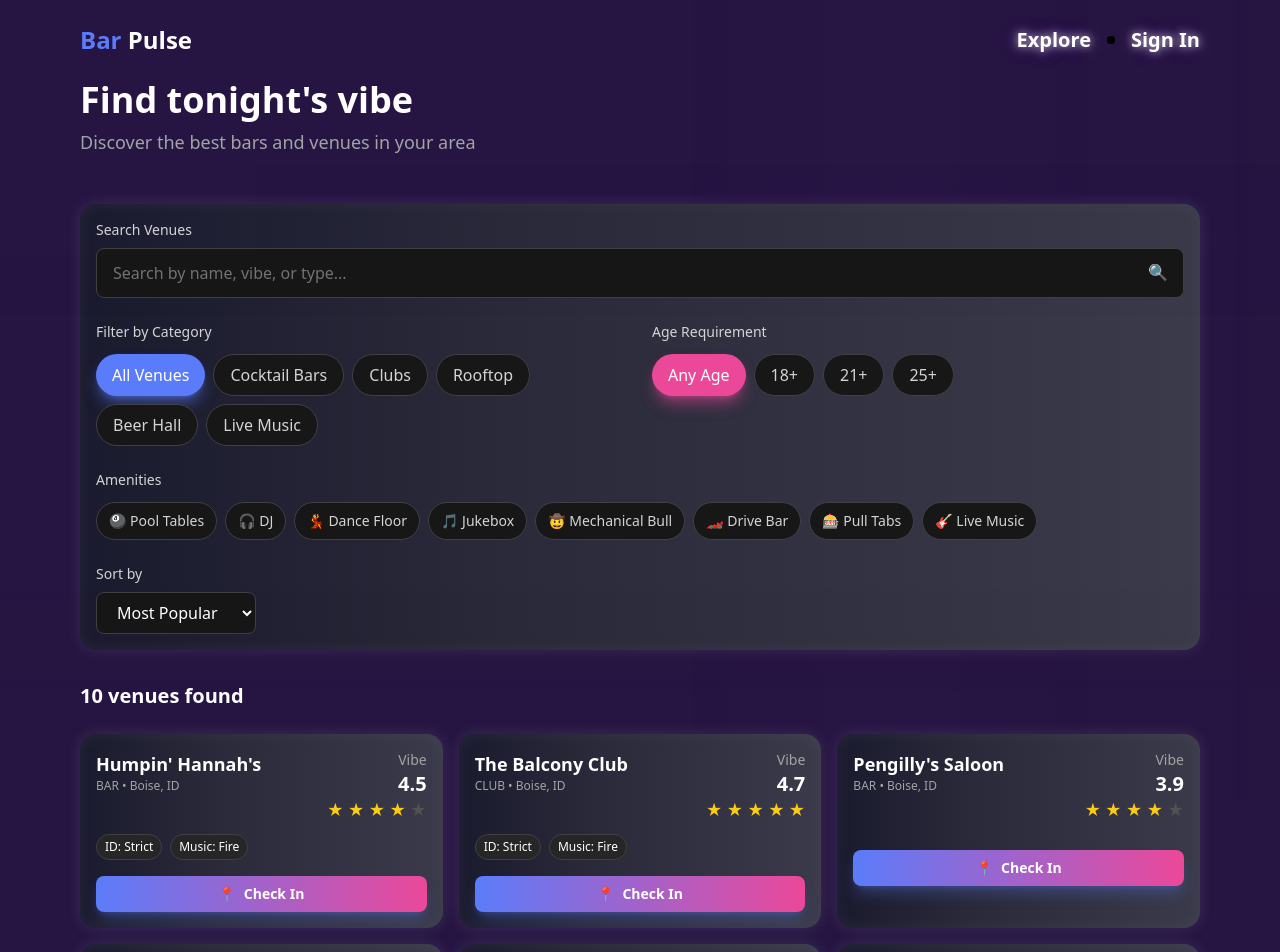
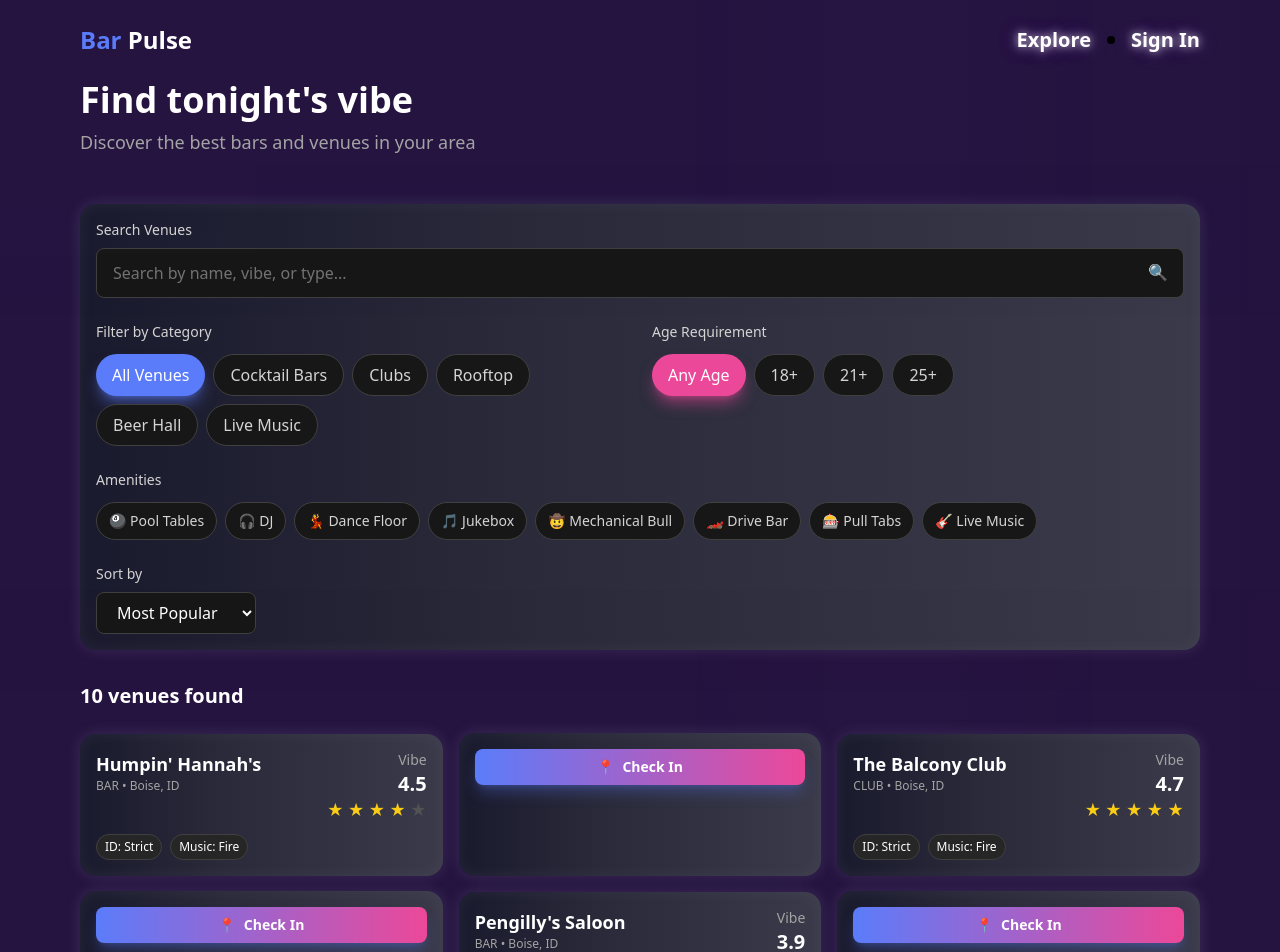
Before and after one commit to jacksongentner-source/bar-pulse-lite2, a Next.js app: page / in a window 1280 px wide. Shown: the top 952 px of the page. Built offline with nearby package versions, Linux system fonts and the light colour scheme.

Commit message:
Fix venue links using Next.js Link component

```diff
--- a/app/venue/[id]/page.tsx
+++ b/app/venue/[id]/page.tsx
@@ -1,41 +1,32 @@
 'use client';
 
-import { useEffect, useState } from 'react';
-import { computeAggregates, getVenue, Venue } from "@/lib/data";
+import Link from 'next/link';
+import { computeAggregates, getVenue, venues } from "@/lib/data";
 import { Stars } from "@/components/Stars";
 import { BusyTimesChart } from "@/components/BusyTimesChart";
 import { useParams } from 'next/navigation';
+import { useEffect, useState } from 'react';
 
 export default function VenuePage() {
   const params = useParams();
-  const [venue, setVenue] = useState<Venue | null>(null);
-  const [loading, setLoading] = useState(true);
+  const [venue, setVenue] = useState<any>(null);
+  const [mounted, setMounted] = useState(false);
 
   useEffect(() => {
+    setMounted(true);
     if (params?.id) {
       const id = Array.isArray(params.id) ? params.id[0] : params.id;
-      const foundVenue = getVenue(id);
-      setVenue(foundVenue || null);
-      setLoading(false);
+      const foundVenue = venues.find(v => v.id === id);
+      setVenue(foundVenue);
     }
   }, [params?.id]);
 
-  if (loading) {
-    return (
-      <main className="pb-12">
-        <div className="card p-12 text-center">
-          <p className="text-neutral-400">Loading...</p>
-        </div>
-      </main>
-    );
-  }
-
-  if (!venue) {
+  if (!mounted || !venue) {
     return (
       <main className="pb-12">
         <div className="card p-12 text-center">
           <p className="text-2xl mb-2">🏚️</p>
-          <p className="text-neutral-400 mb-2">Venue not found</p>
+          <p className="text-neutral-400">Loading venue...</p>
         </div>
       </main>
     );
@@ -45,6 +36,11 @@ export default function VenuePage() {
 
   return (
     <main className="pb-12">
+      {/* Back Link */}
+      <Link href="/" className="text-brand hover:text-pink-400 transition text-sm mb-6 inline-block">
+        ← Back to venues
+      </Link>
+
       {/* Header */}
       <div className="card p-8 mb-6">
         <div className="flex items-start justify-between">
--- a/components/VenueCard.tsx
+++ b/components/VenueCard.tsx
@@ -1,6 +1,7 @@
 'use client';
 
 import { useState } from 'react';
+import Link from 'next/link';
 import { Stars } from "./Stars";
 import { CheckInModal } from "./CheckInModal";
 
@@ -34,12 +35,11 @@ export function VenueCard({ v }: { v: Venue }) {
         onSuccess={handleCheckInSuccess}
       />
 
-      <div className={`card block transition group relative cursor-pointer ${justCheckedIn ? 'ring-2 ring-brand shadow-lg shadow-brand/50' : 'hover:ring-1 hover:ring-brand'}`}>
+      <Link href={`/venue/${v.id}`} className={`card block transition group relative cursor-pointer ${justCheckedIn ? 'ring-2 ring-brand shadow-lg shadow-brand/50' : 'hover:ring-1 hover:ring-brand'}`}>
         {justCheckedIn && (
           <div className="absolute inset-0 bg-gradient-to-r from-brand/20 to-pink-500/20 rounded-lg animate-pulse pointer-events-none" />
         )}
 
-        <div className="block" onClick={() => window.location.href = `/venue/${v.id}`}>
         <div className="flex items-start justify-between">
           <div>
             <div className="text-lg font-semibold group-hover:text-brand transition">{v.name}</div>
@@ -56,15 +56,15 @@ export function VenueCard({ v }: { v: Venue }) {
             <span key={b} className="badge">{b}</span>
           ))}
         </div>
-        </div>
+      </Link>
 
+      <div className="card p-0 -mt-px pt-4 rounded-t-none">
         <button
           onClick={(e) => {
             e.preventDefault();
-            e.stopPropagation();
             setShowCheckInModal(true);
           }}
-          className="mt-4 w-full px-3 py-2 bg-gradient-to-r from-brand to-pink-500 hover:from-pink-500 hover:to-brand rounded-lg text-white font-semibold text-sm transition transform hover:scale-105 shadow-lg shadow-brand/30 flex items-center justify-center gap-2"
+          className="w-full px-3 py-2 bg-gradient-to-r from-brand to-pink-500 hover:from-pink-500 hover:to-brand rounded-lg text-white font-semibold text-sm transition transform hover:scale-105 shadow-lg shadow-brand/30 flex items-center justify-center gap-2"
         >
           <span>📍</span>
           <span>Check In</span>
```
Lines whose indentation alone changed are shown as unchanged.
